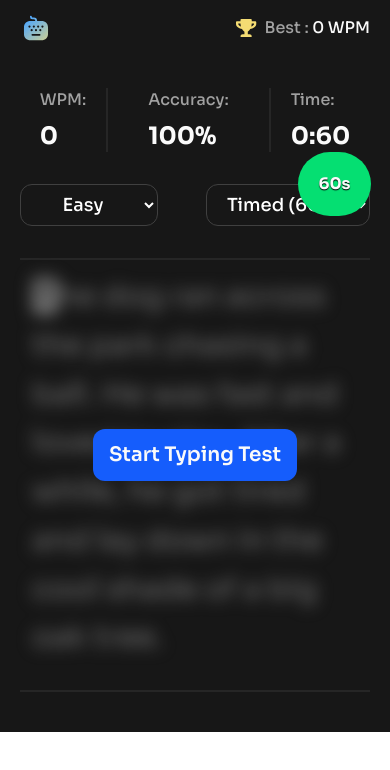
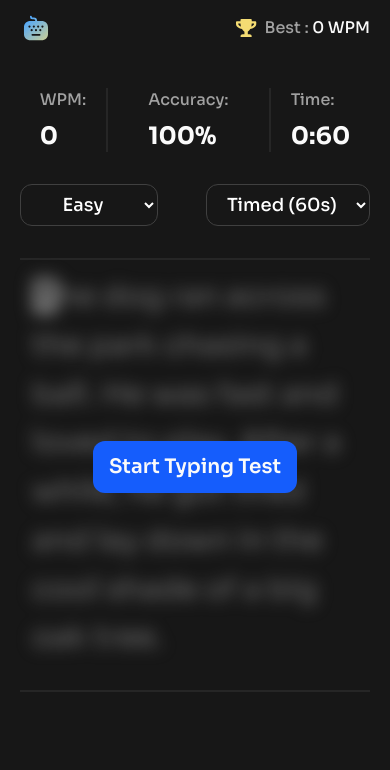
Before and after one commit to Anuj21d/Projects_React, a React (Vite) app in the folder Typing_Speed_Test/: page / in a window 390 px wide. Shown: the top 770 px of the page. Built offline with nearby package versions, Linux system fonts and the light colour scheme.

Commit message:
UPDATED mobile issues

```diff
--- a/Typing_Speed_Test/src/App.jsx
+++ b/Typing_Speed_Test/src/App.jsx
@@ -1,18 +1,12 @@
-import React from 'react'
 import Header from './components/Header/Header'
-import { Routes, Route, Link } from 'react-router-dom'
+import { Routes, Route } from 'react-router-dom'
 import Home from './pages/Home'
 import Result from './pages/Result'
-import { useContext } from 'react'
-import { SettingContext } from './context/SettingContext/SettingContext'
 
 
 const App = () => {
-
-  const {difficulty} = useContext(SettingContext);
-
   return (
-    <div className={`bg-neutral-900 font-sora px-5 lg:px-25 lg:h-screen h-full w-screen lg:w-full`}>
+    <div className="min-h-dvh w-full overflow-x-hidden bg-neutral-900 px-5 font-sora lg:px-25">
       <Header />
       <Routes>
         <Route path='/' element={<Home />} />
--- a/Typing_Speed_Test/src/components/Controls/LeftControls/LeftControls.jsx
+++ b/Typing_Speed_Test/src/components/Controls/LeftControls/LeftControls.jsx
@@ -1,17 +1,25 @@
-import React from "react";
+import React, { useContext } from "react";
+import { TestContext } from "../../../context/TestContext/TestContext";
 
 const LeftControls = () => {
+  const { timeLeft } = useContext(TestContext);
   return (
     <div className="flex justify-evenly gap-5 text-neutral-400 text-md lg:text-xl font-medium lg:px-2">
       <h2 className="lg:inline flex flex-col gap-2">
-        WPM: <span className="text-neutral-50 text-2xl lg:text-xl font-bold">0</span>
+        WPM:{" "}
+        <span className="text-neutral-50 text-2xl lg:text-xl font-bold">0</span>
       </h2>
       <h2 className="px-10 border-x-2 border-neutral-800 lg:inline flex flex-col gap-2">
         Accuracy:{" "}
-        <span className="text-neutral-50 text-2xl lg:text-xl font-bold">100%</span>
+        <span className="text-neutral-50 text-2xl lg:text-xl font-bold">
+          100%
+        </span>
       </h2>
       <h2 className="lg:inline flex flex-col gap-2">
-        Time: <span className="text-neutral-50 text-2xl lg:text-xl font-bold">0:60</span>
+        Time:{" "}
+        <span className="text-neutral-50 text-2xl lg:text-xl font-bold">
+          0:{timeLeft}
+        </span>
       </h2>
     </div>
   );
--- a/Typing_Speed_Test/src/components/TypingTest/OverlayLayer/OverlayLayer.jsx
+++ b/Typing_Speed_Test/src/components/TypingTest/OverlayLayer/OverlayLayer.jsx
@@ -1,5 +1,3 @@
-import React from "react";
-import { Link } from "react-router-dom";
 import { useContext } from "react";
 import { TestContext } from "/src/context/TestContext/TestContext.jsx";
 import { SettingContext } from "/src/context/SettingContext/SettingContext.jsx";
@@ -9,7 +7,7 @@ const OverlayLayer = () => {
     useContext(TestContext);
   const { difficulty } = useContext(SettingContext);
   return (
-    <div className="absolute top-0 left-0 w-full lg:h-full h-dvw flex flex-col items-center justify-center text-white">
+    <div className="absolute inset-0 flex flex-col items-center justify-center text-white">
       <button
         onClick={() => {
           setIsStarted(true);
--- a/Typing_Speed_Test/src/index.css
+++ b/Typing_Speed_Test/src/index.css
@@ -4,3 +4,13 @@
 @theme{
     --font-sora: "Sora", sans-serif;
 }
+
+html,
+body,
+#root {
+    min-height: 100%;
+}
+
+body {
+    background-color: #171717;
+}
--- a/Typing_Speed_Test/src/pages/Home.jsx
+++ b/Typing_Speed_Test/src/pages/Home.jsx
@@ -24,7 +24,6 @@ const Home = () => {
       <Controls />
       <TypingTest />
       <ResetButton />
-      {mode === "60s" ? <span className="absolute top-[18%] right-[5%] p-5 bg-green-400 rounded-full font-bold text-neutral-50 text-shadow-xs text-shadow-black">{timeLeft}s</span> : ""}
     </div>
   );
 };
```
